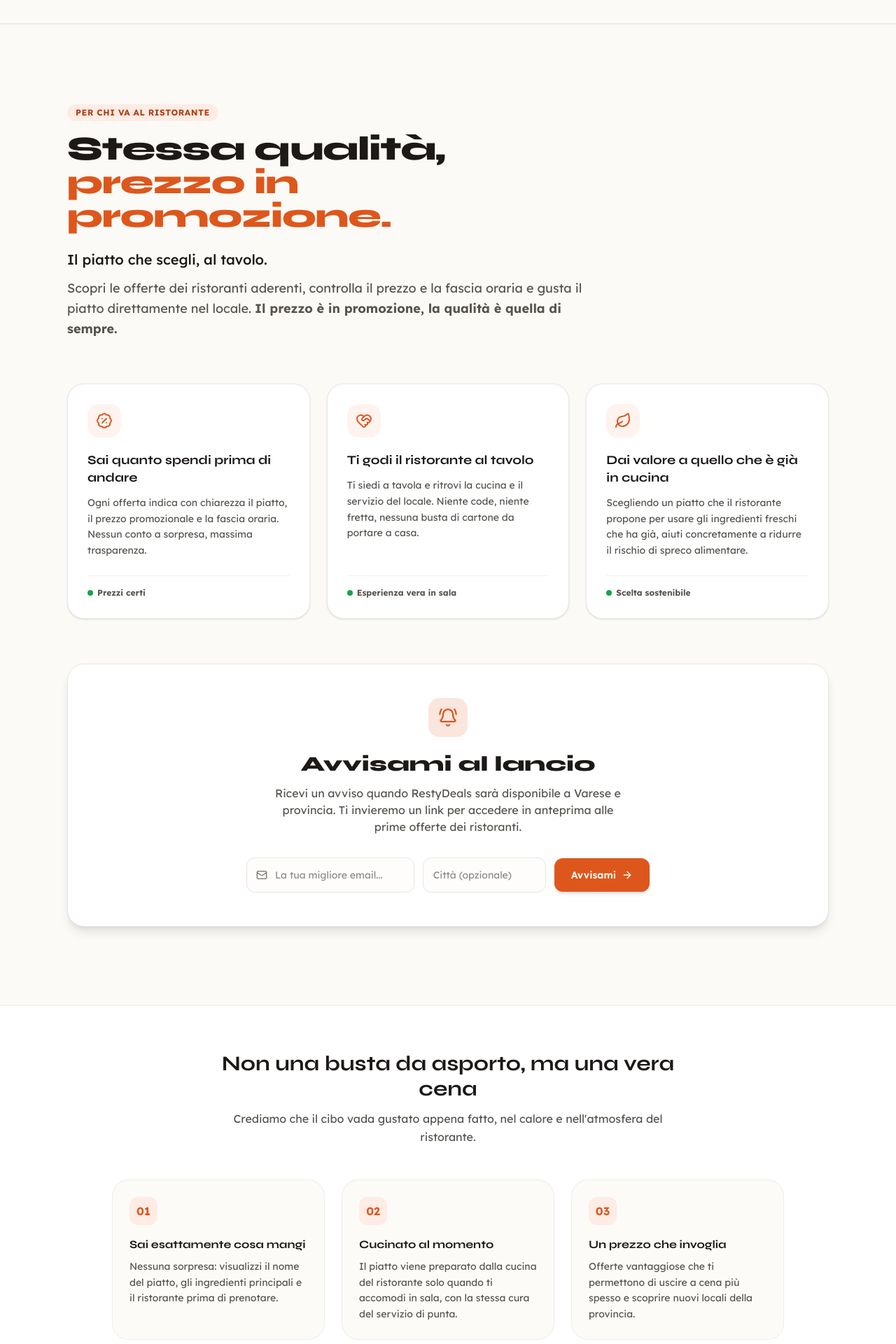
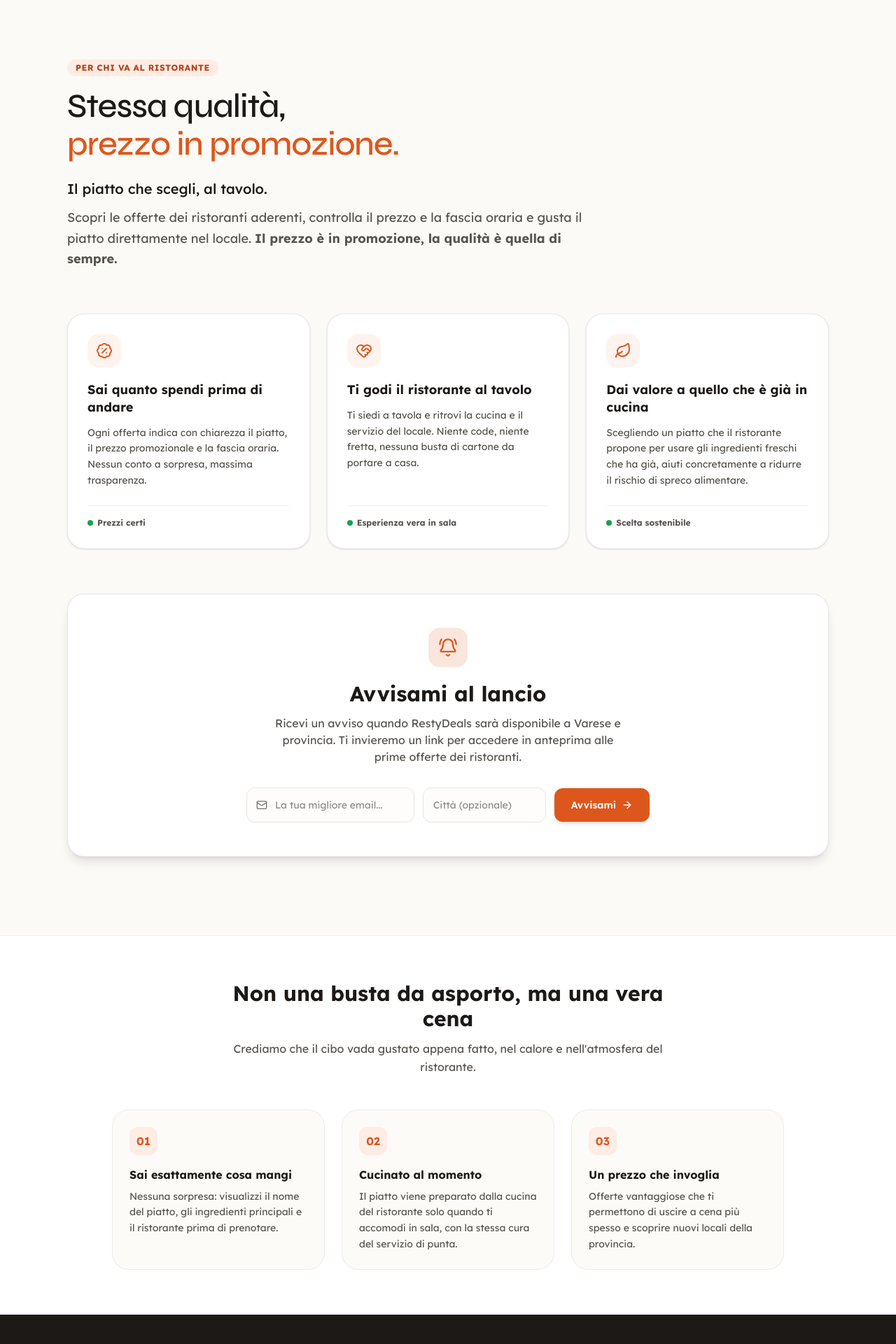
Before and after one commit to restydealsmanaging/landing, a Next.js app: page /per-i-clienti in a window 1280 px wide. Shown: the part 560-2480 px from the top of the page at 70% size. Built offline with nearby package versions, Linux system fonts and the light colour scheme.

Commit message:
style(typography): reserve Syne medium exclusively for cinematic headlines and switch UI/card titles to clean Lexend

```diff
--- a/src/app/chi-siamo/page.tsx
+++ b/src/app/chi-siamo/page.tsx
@@ -23,7 +23,7 @@ export default function ChiSiamoPage() {
                 <Sparkles className="w-3.5 h-3.5" />
                 <span>La Nostra Storia · Provincia di Varese</span>
               </div>
-              <h1 className="font-heading font-extrabold text-4xl sm:text-5xl lg:text-6xl text-resty-stone tracking-tight mb-4 leading-[1.1]">
+              <h1 className="font-heading font-medium text-4xl sm:text-5xl lg:text-6xl text-resty-stone tracking-tight mb-4 leading-[1.12]">
                 Due ragazzi della <br />
                 <span className="text-resty-orange">provincia di Varese.</span>
               </h1>
@@ -43,7 +43,7 @@ export default function ChiSiamoPage() {
             <div className="w-14 h-14 rounded-2xl bg-resty-peach flex items-center justify-center text-resty-orange mx-auto mb-5">
               <Coffee className="w-7 h-7" />
             </div>
-            <h3 className="font-heading font-bold text-2xl sm:text-3xl text-resty-stone mb-3">
+            <h3 className="font-sans font-bold text-2xl sm:text-3xl text-resty-stone mb-3">
               Prendiamoci un caffè a Varese
             </h3>
             <p className="text-base text-resty-stone-light leading-relaxed mb-6 max-w-xl mx-auto">
--- a/src/app/per-i-clienti/page.tsx
+++ b/src/app/per-i-clienti/page.tsx
@@ -23,7 +23,7 @@ export default function ClientiPage() {
                 <Sparkles className="w-3.5 h-3.5" />
                 <span>Esperienza al Tavolo · Zero Spreco</span>
               </div>
-              <h1 className="font-heading font-extrabold text-4xl sm:text-5xl lg:text-6xl text-resty-stone tracking-tight mb-4 leading-[1.1]">
+              <h1 className="font-heading font-medium text-4xl sm:text-5xl lg:text-6xl text-resty-stone tracking-tight mb-4 leading-[1.12]">
                 Stessa qualità, <br />
                 <span className="text-resty-orange">prezzo in promozione.</span>
               </h1>
@@ -54,7 +54,7 @@ export default function ClientiPage() {
         <section className="py-16 bg-white border-t border-resty-stone-border/60">
           <div className="max-w-5xl mx-auto px-4 sm:px-6 lg:px-8">
             <div className="text-center max-w-2xl mx-auto mb-12">
-              <h3 className="font-heading font-bold text-2xl sm:text-3xl text-resty-stone mb-3">
+              <h3 className="font-sans font-bold text-2xl sm:text-3xl text-resty-stone mb-3">
                 Non una busta da asporto, ma una vera cena
               </h3>
               <p className="text-sm sm:text-base text-resty-stone-light leading-relaxed">
@@ -67,7 +67,7 @@ export default function ClientiPage() {
                 <div className="w-10 h-10 rounded-xl bg-resty-peach flex items-center justify-center text-resty-orange font-bold mb-4">
                   01
                 </div>
-                <h4 className="font-heading font-bold text-base text-resty-stone mb-2">
+                <h4 className="font-sans font-bold text-base text-resty-stone mb-2">
                   Sai esattamente cosa mangi
                 </h4>
                 <p className="text-xs sm:text-sm text-resty-stone-light leading-relaxed">
@@ -79,7 +79,7 @@ export default function ClientiPage() {
                 <div className="w-10 h-10 rounded-xl bg-resty-peach flex items-center justify-center text-resty-orange font-bold mb-4">
                   02
                 </div>
-                <h4 className="font-heading font-bold text-base text-resty-stone mb-2">
+                <h4 className="font-sans font-bold text-base text-resty-stone mb-2">
                   Cucinato al momento
                 </h4>
                 <p className="text-xs sm:text-sm text-resty-stone-light leading-relaxed">
@@ -91,7 +91,7 @@ export default function ClientiPage() {
                 <div className="w-10 h-10 rounded-xl bg-resty-peach flex items-center justify-center text-resty-orange font-bold mb-4">
                   03
                 </div>
-                <h4 className="font-heading font-bold text-base text-resty-stone mb-2">
+                <h4 className="font-sans font-bold text-base text-resty-stone mb-2">
                   Un prezzo che invoglia
                 </h4>
                 <p className="text-xs sm:text-sm text-resty-stone-light leading-relaxed">
--- a/src/app/per-i-ristoratori/page.tsx
+++ b/src/app/per-i-ristoratori/page.tsx
@@ -23,7 +23,7 @@ export default function RistoratoriPage() {
                 <Sparkles className="w-3.5 h-3.5" />
                 <span>Programma Pilota Gratuito · Provincia di Varese</span>
               </div>
-              <h1 className="font-heading font-extrabold text-4xl sm:text-5xl lg:text-6xl text-resty-stone tracking-tight mb-4 leading-[1.1]">
+              <h1 className="font-heading font-medium text-4xl sm:text-5xl lg:text-6xl text-resty-stone tracking-tight mb-4 leading-[1.12]">
                 Dai più valore <br />
                 <span className="text-resty-orange">al tuo menù.</span>
               </h1>
@@ -53,12 +53,12 @@ export default function RistoratoriPage() {
         {/* Extra FAQ for Restaurateurs */}
         <section className="py-16 bg-white border-t border-resty-stone-border/60">
           <div className="max-w-4xl mx-auto px-4 sm:px-6 lg:px-8">
-            <h3 className="font-heading font-bold text-2xl text-resty-stone mb-8 text-center">
+            <h3 className="font-sans font-bold text-2xl text-resty-stone mb-8 text-center">
               Domande tipiche dei ristoratori
             </h3>
             <div className="grid grid-cols-1 md:grid-cols-2 gap-6">
               <div className="p-6 rounded-2xl bg-resty-sand/50 border border-resty-stone-border/60">
-                <h4 className="font-heading font-bold text-base text-resty-stone mb-2">
+                <h4 className="font-sans font-bold text-base text-resty-stone mb-2">
                   Come imposto le mie offerte?
                 </h4>
                 <p className="text-sm text-resty-stone-light leading-relaxed">
@@ -66,7 +66,7 @@ export default function RistoratoriPage() {
                 </p>
               </div>
               <div className="p-6 rounded-2xl bg-resty-sand/50 border border-resty-stone-border/60">
-                <h4 className="font-heading font-bold text-base text-resty-stone mb-2">
+                <h4 className="font-sans font-bold text-base text-resty-stone mb-2">
                   Cosa succede se il cliente ordina extra?
                 </h4>
                 <p className="text-sm text-resty-stone-light leading-relaxed">
--- a/src/components/CustomerSection.tsx
+++ b/src/components/CustomerSection.tsx
@@ -72,7 +72,7 @@ export default function CustomerSection() {
           <div className="inline-flex items-center gap-2 px-3 py-1 rounded-full bg-resty-peach text-xs font-bold uppercase tracking-wider text-resty-orange-dark mb-4">
             Per chi va al ristorante
           </div>
-          <h2 className="font-heading font-extrabold text-3xl sm:text-5xl text-resty-stone tracking-tight mb-6">
+          <h2 className="font-heading font-medium text-3xl sm:text-5xl text-resty-stone tracking-tight mb-6 leading-[1.12]">
             Stessa qualità, <br />
             <span className="text-resty-orange">prezzo in promozione.</span>
           </h2>
@@ -99,7 +99,7 @@ export default function CustomerSection() {
                   <div className="w-12 h-12 rounded-2xl bg-resty-peach/60 flex items-center justify-center text-resty-orange mb-5">
                     <Icon className="w-6 h-6" />
                   </div>
-                  <h3 className="font-heading font-bold text-lg text-resty-stone mb-3 leading-snug">
+                  <h3 className="font-sans font-bold text-lg text-resty-stone mb-3 leading-snug">
                     {adv.title}
                   </h3>
                   <p className="text-sm text-resty-stone-light leading-relaxed mb-6">
@@ -125,7 +125,7 @@ export default function CustomerSection() {
               <BellRing className="w-7 h-7" />
             </div>
 
-            <h3 className="font-heading font-extrabold text-2xl sm:text-3xl text-resty-stone mb-3">
+            <h3 className="font-sans font-bold text-2xl sm:text-3xl text-resty-stone mb-3">
               Avvisami al lancio
             </h3>
             <p className="text-base text-resty-stone-light mb-8 max-w-lg mx-auto">
@@ -135,7 +135,7 @@ export default function CustomerSection() {
             {submitted ? (
               <div className="p-6 rounded-2xl bg-resty-green-soft border border-resty-green/20 text-center animate-in fade-in duration-200">
                 <CheckCircle2 className="w-10 h-10 text-resty-green mx-auto mb-2" />
-                <h4 className="font-heading font-bold text-lg text-resty-stone mb-1">
+                <h4 className="font-sans font-bold text-lg text-resty-stone mb-1">
                   Sei nella lista d&apos;attesa!
                 </h4>
                 <p className="text-sm text-resty-stone-light">
--- a/src/components/RestaurateurSection.tsx
+++ b/src/components/RestaurateurSection.tsx
@@ -78,7 +78,7 @@ export default function RestaurateurSection() {
           <div className="inline-flex items-center gap-2 px-3 py-1 rounded-full bg-resty-peach text-xs font-bold uppercase tracking-wider text-resty-orange-dark mb-4">
             Per i Ristoratori
           </div>
-          <h2 className="font-heading font-extrabold text-3xl sm:text-5xl text-resty-stone tracking-tight mb-6">
+          <h2 className="font-heading font-medium text-3xl sm:text-5xl text-resty-stone tracking-tight mb-6 leading-[1.12]">
             Dai più valore al tuo menù.
           </h2>
           <div className="text-lg sm:text-xl text-resty-stone font-medium mb-3">
@@ -104,7 +104,7 @@ export default function RestaurateurSection() {
                   <div className="w-12 h-12 rounded-2xl bg-resty-sand flex items-center justify-center text-resty-orange mb-5">
                     <Icon className="w-6 h-6" />
                   </div>
-                  <h3 className="font-heading font-bold text-lg text-resty-stone mb-3 leading-snug">
+                  <h3 className="font-sans font-bold text-lg text-resty-stone mb-3 leading-snug">
                     {adv.title}
                   </h3>
                   <p className="text-sm text-resty-stone-light leading-relaxed mb-6">
@@ -135,7 +135,7 @@ export default function RestaurateurSection() {
                 <Store className="w-3.5 h-3.5" />
                 <span>Test Pilota Gratuito</span>
               </div>
-              <h3 className="font-heading font-extrabold text-2xl sm:text-3xl text-white mb-3">
+              <h3 className="font-sans font-bold text-2xl sm:text-3xl text-white mb-3">
                 Partecipa al test
               </h3>
               <p className="text-base text-stone-300 leading-relaxed mb-6">
@@ -151,7 +151,7 @@ export default function RestaurateurSection() {
                   <div className="w-16 h-16 rounded-full bg-resty-green-soft text-resty-green mx-auto flex items-center justify-center mb-4">
                     <CheckCircle2 className="w-8 h-8" />
                   </div>
-                  <h4 className="font-heading font-bold text-2xl text-resty-stone mb-2">
+                  <h4 className="font-sans font-bold text-2xl text-resty-stone mb-2">
                     Candidatura inviata con successo!
                   </h4>
                   <p className="text-sm text-resty-stone-light max-w-md mx-auto mb-6">
```
Also changed, not shown: src/components/AboutUsSection.tsx (+4 -4 lines), src/components/HowItWorksSection.tsx (+4 -4 lines).
